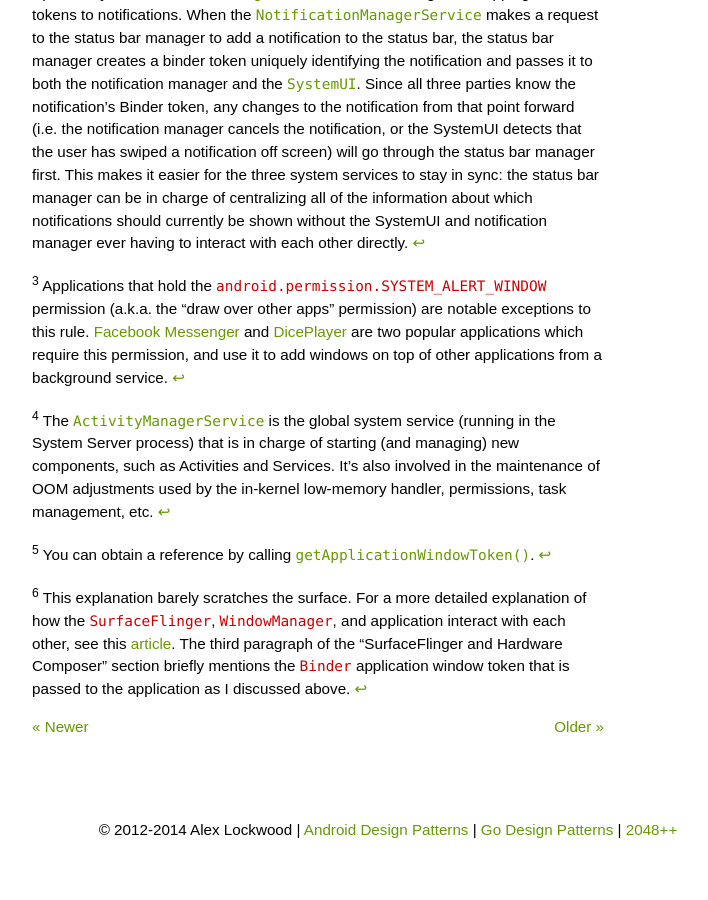
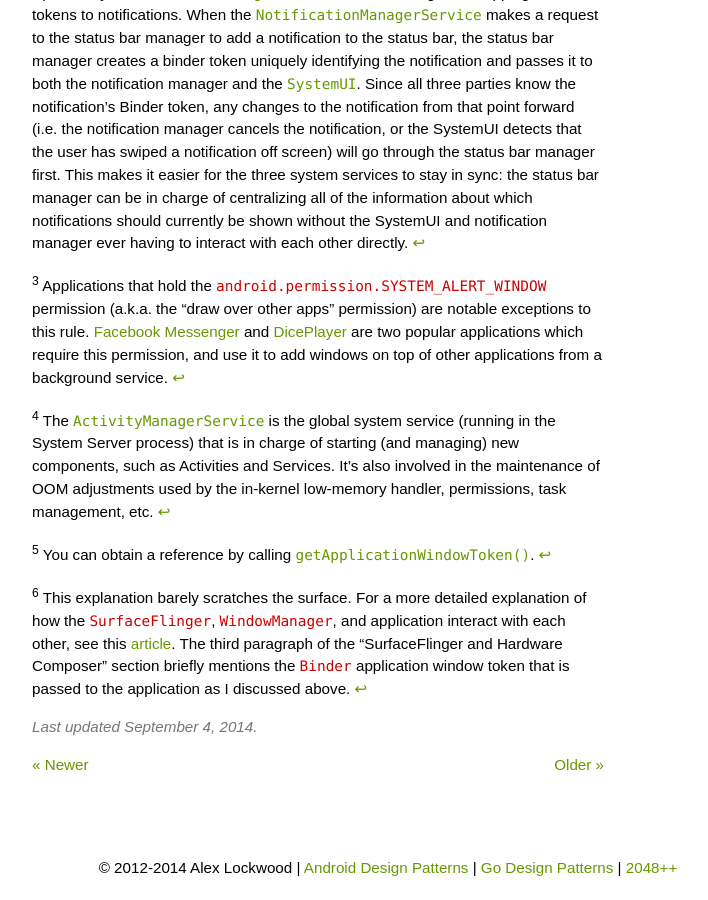
Before and after one commit to alexjlockwood/AndroidDesignPatterns, a Jekyll site: the page built from _posts/2013-07-31-binders-and-window-tokens.md, in a window 1280 px wide and 900 px high, scrolled down 5363 px. Shown: the whole window, without its empty margins (252-960 px from the left). Built offline with Jekyll 4.4.1, drawn with Linux system fonts in a browser that asks for light colours; some web fonts are replaced; Markdown is read by kramdown in place of the engine named in the settings; comment, search, counter and statistics services are not loaded; before the commit the page ends 6225 px from its top, so only the background shows below that.

Commit message:
Added updated metadata attribute

```diff
--- a/_posts/2013-07-31-binders-and-window-tokens.md
+++ b/_posts/2013-07-31-binders-and-window-tokens.md
@@ -6,6 +6,7 @@ permalink: /2013/07/binders-window-tokens.html
 related: ['/2013/08/binders-death-recipients.html',
 	  '/2014/01/thread-scheduling-in-android.html',
 	  '/2012/10/sqlite-contentprovider-thread-safety.html']
+updated: '2014-09-04'
 ---
 > Note: if you liked this post, be sure to read my second blog post about
 > <a href="/2013/08/binders-death-recipients.html">Binders &amp; Death Recipients</a>
```
